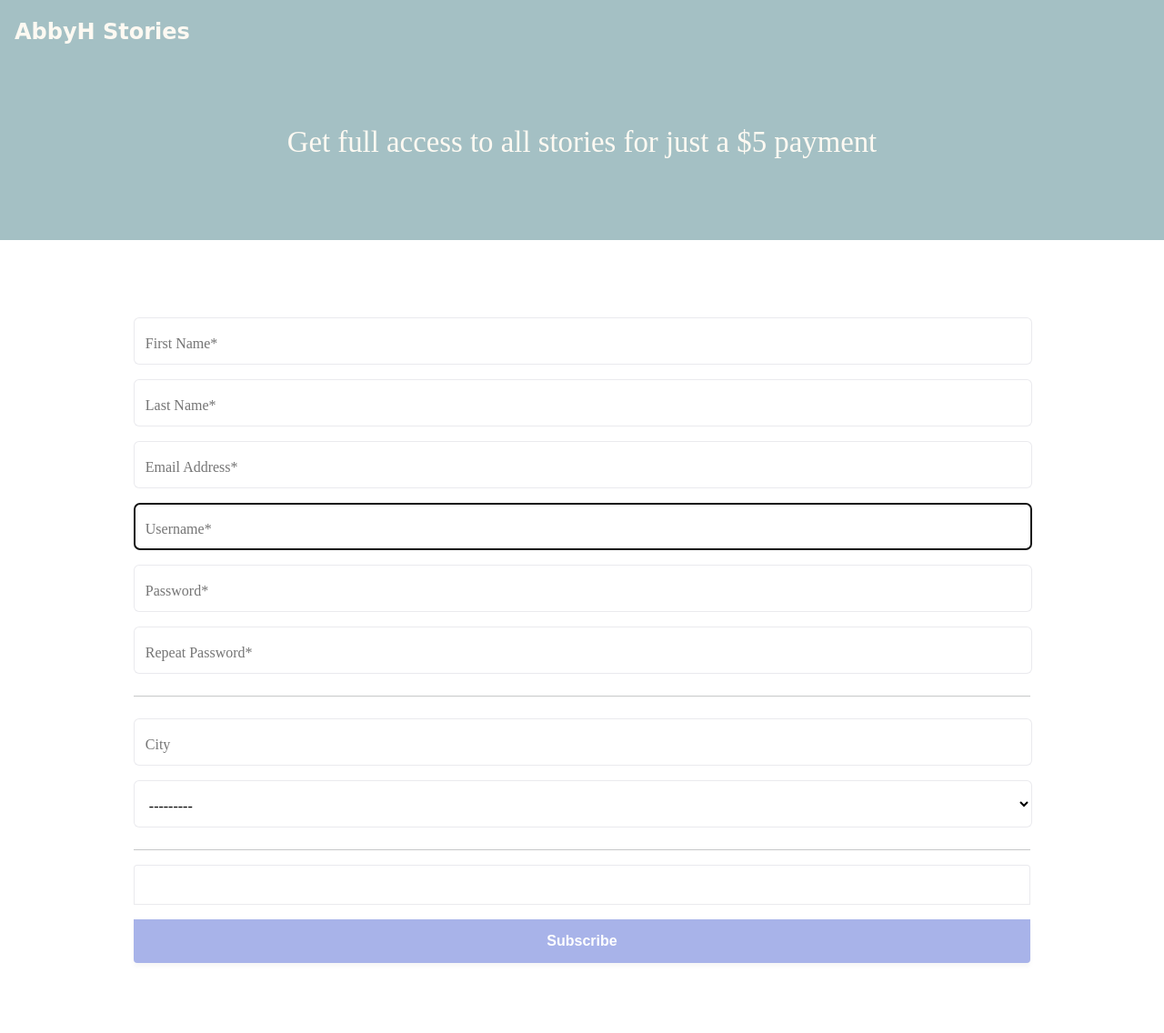
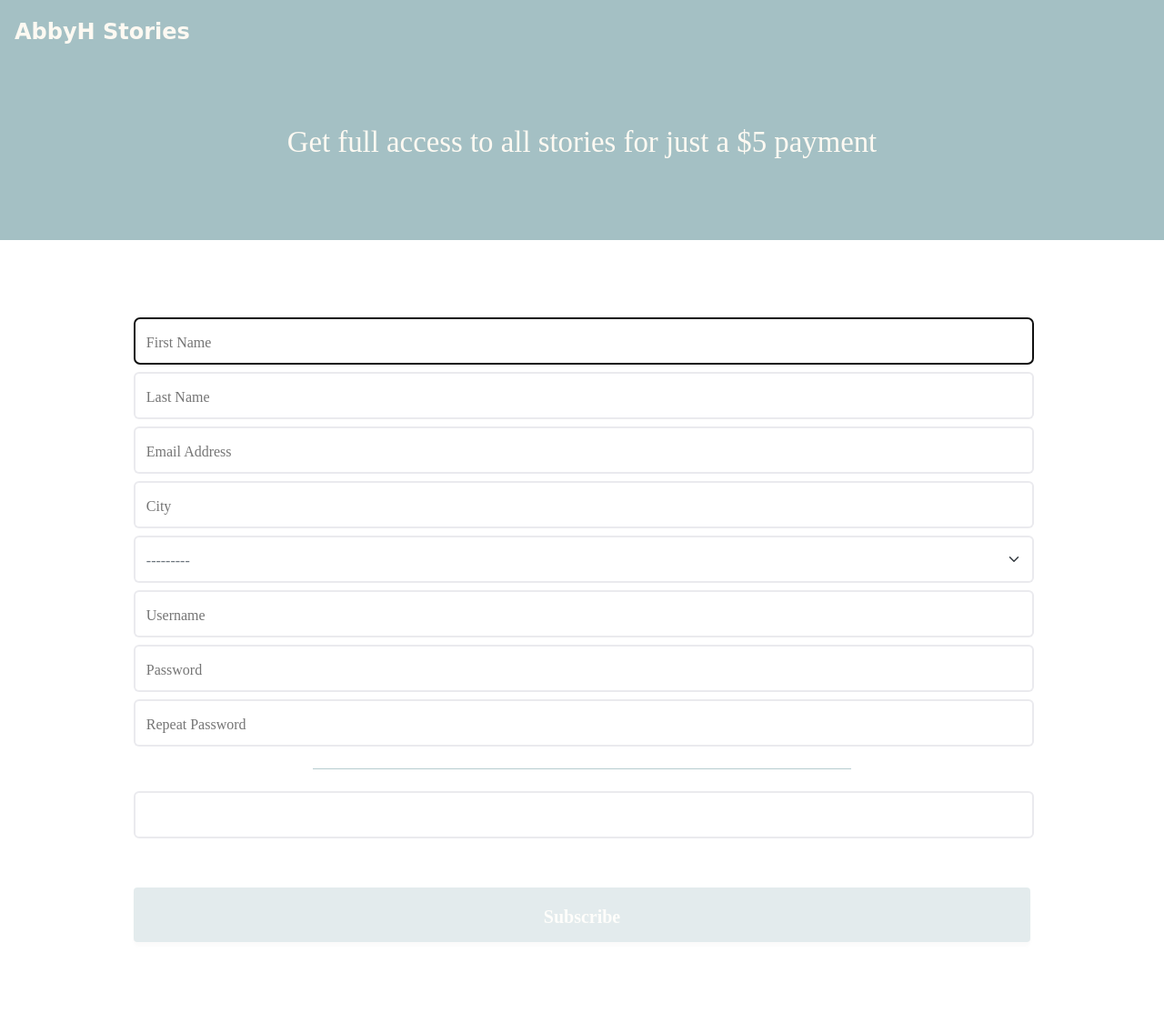
Before and after one commit to thaysom22/justAbbyH, a Django app: template subscribe/templates/subscribe/subscribe.html in a window 1280 px wide. Shown: the whole page at 91% size. After the commit the page ends 1036 px from the top, so only its background shows below. Run offline with Django 3.2, Linux system fonts and the light colour scheme; the template is opened without the code that fills it: values that come from a table or form of the project are taken from there, others are empty; parts of the project's set-up code (start-up, migrations or seed data) failed here and were passed over; some libraries are stand-ins or nearby versions; some web fonts are replaced.

Commit message:
style: subscribe form and overlay UI

```diff
--- a/justAbbyH/settings.py
+++ b/justAbbyH/settings.py
@@ -153,7 +153,7 @@ LOGOUT_REDIRECT_URL = 'index'
 
 # Stripe
 
-SUBSCRIPTION_COST = 10.00  # one-time subscription cost in usd
+SUBSCRIPTION_COST = 5.00  # subscription cost
 STRIPE_CURRENCY = 'usd'
 STRIPE_PUBLIC_KEY = env('STRIPE_PUBLIC_KEY')
 STRIPE_SECRET_KEY = env('STRIPE_SECRET_KEY')
--- a/subscribe/forms.py
+++ b/subscribe/forms.py
@@ -24,12 +24,12 @@ class UserRegisterForm(UserCreationForm):
         """
         super().__init__(*args, **kwargs)
         placeholders = {
-            'username': 'Username*',
-            'first_name': 'First Name*',
-            'last_name': 'Last Name*',
-            'email': 'Email Address*',
-            'password1': 'Password*',
-            'password2': 'Repeat Password*',
+            'username': 'Username',
+            'first_name': 'First Name',
+            'last_name': 'Last Name',
+            'email': 'Email Address',
+            'password1': 'Password',
+            'password2': 'Repeat Password',
         }
 
         for field in self.fields:
@@ -37,7 +37,7 @@ class UserRegisterForm(UserCreationForm):
             self.fields[field].widget.attrs['placeholder'] = placeholders[field]
             self.fields[field].required = True  # make all fields required by form validation
 
-        self.fields['username'].widget.attrs['autofocus'] = True
+        self.fields['first_name'].widget.attrs['autofocus'] = True
 
 
 class SubscriptionForm(forms.ModelForm):
--- a/subscribe/static/subscribe/css/subscribe.css
+++ b/subscribe/static/subscribe/css/subscribe.css
@@ -35,9 +35,6 @@
     padding: calc(4rem + 1vw);
 }
 
-
-
-
 /* remove default help text from fields*/
 #subscribe-form .helptext,
 #subscribe-form .help-block,
@@ -47,143 +44,132 @@
 }
 
 .hidden {
-    display: none;
+    display: none !important;
 }
 
 /* css for subscribe form UI with stripe based on
 https://stripe.com/docs/payments/integration-builder */
 
-#loading-overlay {
-    position: fixed;
-    top: 0;
-    left: 0;
-    width: 100%;
-    height: 100%;
-    background: var(--light-blue);
-    z-index: 10000;
-}
-
-input,
-select {
+#subscribe-form input,
+#subscribe-form  select,
+#card-element {
     border-radius: 6px;
     margin: 8px 0;
-    padding: 6px 12px 0 12px;
-    border: 1px solid rgba(50, 50, 93, 0.1);
+    padding: 4px 12px 0 12px;
+    border: 2px solid rgba(50, 50, 93, 0.1);
     height: 44px;
-    line-height: 70px;
+    line-height: 44px;
     font-size: 16px;
     overflow: visible;
     width: calc(100% - 24px);
-    background: white;
     box-sizing: content-box;
+    font-family: serif;
+    color: var(--dark-blue);
+    display: flex;
+    align-items: center;
 }
 
-#card-element {
-    border-radius: 4px 4px 0 0 ;
-    padding: 12px;
-    border: 1px solid rgba(50, 50, 93, 0.1);
-    height: 44px;
+#card-element .__PrivateStripeElement {
     width: 100%;
+}
+
+#card-errors {
+    color: #dc3545;
+    height: 30px;
+    padding: 4px;
+}
+
+#subscribe-form input {
     background: white;
 }
 
-button {
-    background: #5469d4;
-    color: #ffffff;
-    font-family: Arial, sans-serif;
-    border-radius: 0 0 4px 4px;
-    border: 0;
-    padding: 12px 16px;
-    font-size: 16px;
-    font-weight: 600;
+select#id_country {
+    color: #6c757d;
+}
+
+select#id_country option:not([selected]) {
+    color: var(--dark-blue);
+}
+
+#subscribe-form hr {
+    width: 60%;
+    margin-left: auto;
+    margin-right: auto;
+    color: var(--light-blue);
+    opacity: 0.8;
+}
+
+
+#submit-button {
     cursor: pointer;
     display: block;
     transition: all 0.2s ease;
     box-shadow: 0px 4px 5.5px 0px rgba(0, 0, 0, 0.07);
     width: 100%;
+    font-size: 20px;
+    line-height: 20px;
+    height: 60px;
+    padding: 4px 10px 0 10px;
 }
 
-button:hover {
+#submit-button:hover:not(:disabled) {
     filter: contrast(115%);
 }
 
-button:disabled {
-    opacity: 0.5;
+#submit-button:disabled {
+    opacity: 0.3;
     cursor: default;
 }
 
-/* spinner/processing state, errors */
+/* overlay and spinner */
 
-.spinner,
-.spinner:before,
-.spinner:after {
-    border-radius: 50%;
+#loading-overlay {
+    position: absolute;
+    top: 0;
+    left: 0;
+    width: 100vw;
+    height: 100vh;
+    background: var(--light-blue);
+    z-index: 10000;
+    display: flex;
+    justify-content: center;
+    align-items: center;
 }
 
 .spinner {
-    color: #ffffff;
-    font-size: 22px;
-    text-indent: -99999px;
-    margin: 0px auto;
-    position: relative;
-    width: 20px;
-    height: 20px;
-    box-shadow: inset 0 0 0 2px;
-    -webkit-transform: translateZ(0);
-    -ms-transform: translateZ(0);
-    transform: translateZ(0);
+    color:  var(--off-white);
 }
 
-.spinner:before,
-.spinner:after {
+/* CREDIT[12] */
+.lds-ripple {
+    display: inline-block;
+    position: relative;
+    width: 320px;
+    height: 320px;
+  }
+  .lds-ripple div {
     position: absolute;
-    content: "";
-}
-
-.spinner:before {
-    width: 10.4px;
-    height: 20.4px;
-    background: #5469d4;
-    border-radius: 20.4px 0 0 20.4px;
-    top: -0.2px;
-    left: -0.2px;
-    -webkit-transform-origin: 10.4px 10.2px;
-    transform-origin: 10.4px 10.2px;
-    -webkit-animation: loading 2s infinite ease 1.5s;
-    animation: loading 2s infinite ease 1.5s;
-}
-
-.spinner:after {
-    width: 10.4px;
-    height: 10.2px;
-    background: #5469d4;
-    border-radius: 0 10.2px 10.2px 0;
-    top: -0.1px;
-    left: 10.2px;
-    -webkit-transform-origin: 0px 10.2px;
-    transform-origin: 0px 10.2px;
-    -webkit-animation: loading 2s infinite ease;
-    animation: loading 2s infinite ease;
-}
-
-@-webkit-keyframes loading {
+    border: 4px solid #fff;
+    opacity: 1;
+    border-radius: 50%;
+    animation: lds-ripple 1s cubic-bezier(0, 0.2, 0.8, 1) infinite;
+  }
+  .lds-ripple div:nth-child(2) {
+    animation-delay: -0.5s;
+  }
+  @keyframes lds-ripple {
     0% {
-        -webkit-transform: rotate(0deg);
-        transform: rotate(0deg);
+      top: 160px;
+      left: 160px;
+      width: 0;
+      height: 0;
+      opacity: 1;
     }
     100% {
-        -webkit-transform: rotate(360deg);
-        transform: rotate(360deg);
+      top: 0px;
+      left: 0px;
+      width: 320px;
+      height: 320px;
+      opacity: 0;
     }
-}
-
-@keyframes loading {
-    0% {
-        -webkit-transform: rotate(0deg);
-        transform: rotate(0deg);
-    }
-    100% {
-        -webkit-transform: rotate(360deg);
-        transform: rotate(360deg);
-    }
-}
+  }
--- a/subscribe/static/subscribe/js/subscribe.js
+++ b/subscribe/static/subscribe/js/subscribe.js
@@ -17,12 +17,11 @@ var elements = stripe.elements();
 // styles for card element
 var style = {
     base: {
-        color: '#000',
-        fontFamily: '"Helvetica Neue", Helvetica, sans-serif',
-        fontSmoothing: 'antialiased',
+        color: '#061234',
+        fontFamily: 'serif',
         fontSize: '16px',
         '::placeholder': {
-            color: '#aab7c4'
+            color: '#6c757d'
         }
     },
     invalid: {
@@ -36,6 +35,74 @@ var card = elements.create('card', {
     style: style
 });
 card.mount('#card-element');
+
+
+/****** UI HELPERS ******/
+
+// country select widget UI
+$(document).ready(() => {
+    $('select#id_country').addClass('form-select');
+    $('select#id_country option[selected]').prop('disabled', true);
+})
+
+$('select#id_country').on("change", function(event) {
+    $(this).css("color", "#061234");
+    $(this).off(event);  // handler only runs once
+});
+
+// handle realtime validation errors on the card element
+card.addEventListener('change', function(event) {
+    var errorDiv = document.getElementById('card-errors');
+    if (event.error) {
+        var html = `
+            <span class="icon" role="alert">
+                <i class="fas fa-times"></i>
+            </span>
+            <span>${event.error.message}</span>
+        `;
+        errorDiv.innerHTML = html;
+        document.getElementById('submit-button').disabled = true;
+    } else {
+        errorDiv.innerHTML = '';
+        document.getElementById('submit-button').disabled = event.empty; // will enable if not error and not empty
+    }
+});
+
+
+// UI feedback for unsuccessful payment
+function showError(errorMsgText) {
+    var errorDiv = document.getElementById("card-errors");
+    var html = `
+        <span class="icon" role="alert">
+            <i class="fas fa-times"></i>
+        </span>
+        <span>${errorMsgText}</span>
+    `;
+    errorDiv.innerHTML = html;
+};
+
+
+function awaitingPaymentResult(isLoading) {
+    /**
+     * enable/disable UI on subscription page while Stripe attempts payment.
+     * display overlay, disable button and card element.
+     * @param {Boolean} isLoading - flag to enable or disable.
+     */
+    if (isLoading) {
+        document.getElementById('submit-button').disabled = true;
+        card.update({
+            'disabled': true
+        });
+        $("#loading-overlay").removeClass("hidden");
+        $(".subscribe-navbar,.subscribe-text-wrapper,.subscribe-form-wrapper").addClass("hidden");
+    } else {
+        card.update({
+            'disabled': false
+        });
+        $("#loading-overlay").addClass("hidden");
+        $(".subscribe-navbar,.subscribe-text-wrapper,.subscribe-form-wrapper").removeClass("hidden");
+    }
+};
 
 
 /****** PAYMENT PROCESS ******/
@@ -175,62 +242,3 @@ form.addEventListener("submit", function (event) {
         };
     };
 });
-
-
-/****** UI HELPERS ******/
-
-// handle realtime validation errors on the card element
-card.addEventListener('change', function(event) {
-    var errorDiv = document.getElementById('card-errors');
-    if (event.error) {
-        var html = `
-            <span class="icon" role="alert">
-                <i class="fas fa-times"></i>
-            </span>
-            <span>${event.error.message}</span>
-        `;
-        errorDiv.innerHTML = html;
-        document.getElementById('submit-button').disabled = true;
-    } else {
-        errorDiv.innerHTML = '';
-        document.getElementById('submit-button').disabled = event.empty; // will enable if not error and not empty
-    }
-});
-
-
-// UI feedback for unsuccessful payment
-function showError(errorMsgText) {
-    var errorDiv = document.getElementById("card-errors");
-    var html = `
-        <span class="icon" role="alert">
-            <i class="fas fa-times"></i>
-        </span>
-        <span>${errorMsgText}</span>
-    `;
-    errorDiv.innerHTML = html;
-};
-
-
-function awaitingPaymentResult(isLoading) {
-    /**
-     * enable/disable UI on subscription page while Stripe attempts payment.
-     * display overlay, disable button and card element.
-     * @param {Boolean} isLoading - flag to enable or disable.
-     */
-    if (isLoading) {
-        document.getElementById('submit-button').disabled = true;
-        card.update({
-            'disabled': true
-        });
-        document.getElementById("spinner").classList.remove("hidden");
-        document.getElementById("button-text").classList.add("hidden");
-        document.getElementById("loading-overlay").classList.remove("hidden");
-    } else {
-        card.update({
-            'disabled': false
-        });
-        document.getElementById("spinner").classList.add("hidden");
-        document.getElementById("button-text").classList.remove("hidden");
-        document.getElementById("loading-overlay").classList.add("hidden");
-    }
-};
--- a/subscribe/templates/subscribe/subscribe.html
+++ b/subscribe/templates/subscribe/subscribe.html
@@ -13,7 +13,9 @@
 {% endblock %}
 
 {% block content %}
-    <div id="loading-overlay" class="hidden"></div>
+    <div id="loading-overlay" class="hidden">
+        <div class="lds-ripple spinner"><div></div><div></div></div>
+    </div>
     <div class="subscribe-text-wrapper bg-light-blue">
         <div class="subscribe-text container">
             <div class="row">
@@ -33,14 +35,11 @@
                             {{ user_form.first_name | as_crispy_field }}
                             {{ user_form.last_name | as_crispy_field }}
                             {{ user_form.email | as_crispy_field }}
+                            {{ subscribe_form.city | as_crispy_field }}
+                            {{ subscribe_form.country | as_crispy_field }}
                             {{ user_form.username | as_crispy_field }}
                             {{ user_form.password1 | as_crispy_field }}
                             {{ user_form.password2 | as_crispy_field }}
-                        </fieldset>
-                        <hr>
-                        <fieldset>
-                            {{ subscribe_form.city | as_crispy_field }}
-                            {{ subscribe_form.country | as_crispy_field }}
                         </fieldset>
                         <hr>
                         <fieldset>
@@ -51,8 +50,7 @@
                             <p id="card-errors" role="alert"></p>
                         </fieldset>
                         <input type="hidden" value="{{ client_secret }}" name="client_secret">
-                        <button id="submit-button" type="submit" disabled>
-                            <div class="spinner hidden" id="spinner"></div>
+                        <button id="submit-button" class="btn cta-btn" type="submit" disabled>
                             <span id="button-text">Subscribe</span>
                         </button>
                     </form>
```
Also changed, not shown: db.sqlite3.
